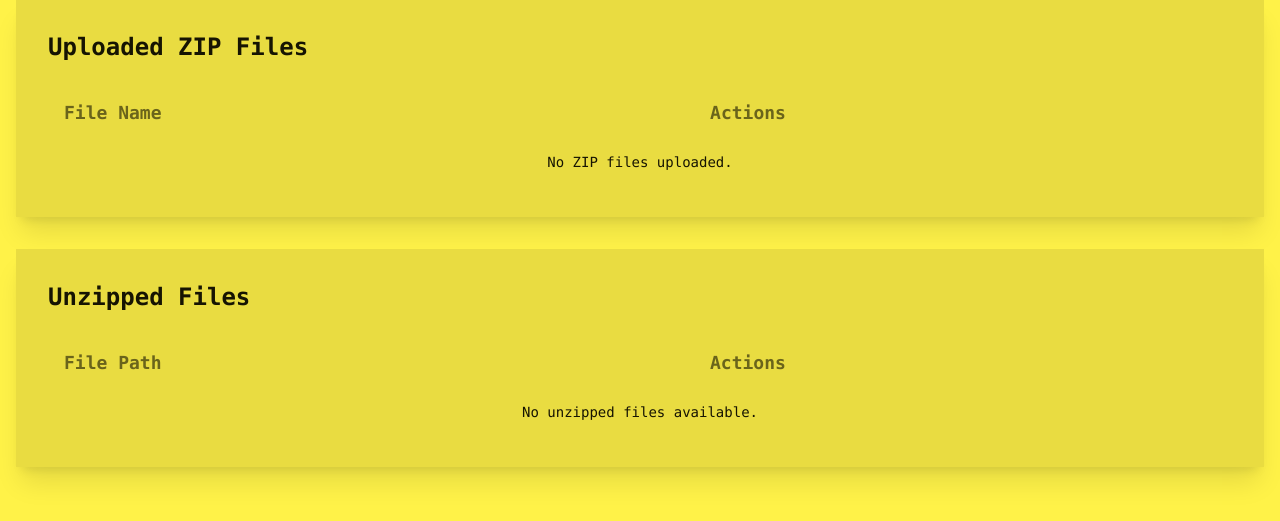
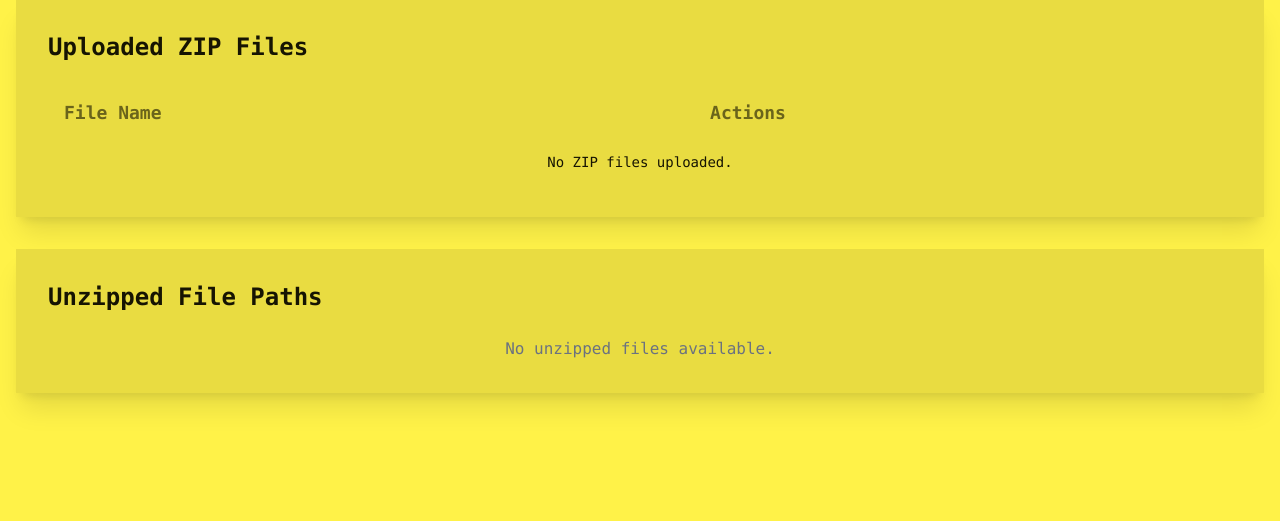
Before and after one commit to 0xHamy/0xhamy-cybersci-2025, a Flask app: page /uploads in a window 1280 px wide. Shown: the part 201-722 px from the top of the page. Run offline with Flask 3, Linux system fonts and the light colour scheme; some libraries are stand-ins or nearby versions.

Commit message:
uploads working

```diff
--- a/webapp/app.py
+++ b/webapp/app.py
@@ -4,7 +4,6 @@ import zipfile
 import shutil
 from builder import build_executable
 import re
-
 
 app = Flask(__name__)
 app.secret_key = "supersecretkey"
@@ -33,9 +32,7 @@ def uploads():
         for file in files:
             rel_path = os.path.relpath(os.path.join(root, file), UNZIPPED_FOLDER)
             unzipped_files.append(rel_path)
-
     return render_template("uploads.html", zip_files=zip_files, unzipped_files=unzipped_files)
-
 
 @app.route("/file_upload", methods=["POST"])
 def file_upload():
@@ -43,36 +40,30 @@ def file_upload():
         return {"error": "Missing file or computer name"}, 400
 
     file = request.files["file"]
-    computer_name = request.form["computer_name"]
+    computer_name = re.sub(r'[^\w-]', '_', request.form["computer_name"])  # Sanitize computer name
 
     if file.filename == "":
         return {"error": "No file selected"}, 400
 
     if file and file.filename.endswith(".zip"):
-        zip_path = os.path.join(UPLOAD_FOLDER, file.filename)
+        zip_filename = f"{computer_name}.zip"
+        zip_path = os.path.join(UPLOAD_FOLDER, zip_filename)
         file.save(zip_path)
 
-        unzip_path = os.path.join(UNZIPPED_FOLDER, os.path.splitext(file.filename)[0])
+        unzip_path = os.path.join(UNZIPPED_FOLDER, computer_name)
         os.makedirs(unzip_path, exist_ok=True)
         with zipfile.ZipFile(zip_path, "r") as zip_ref:
             zip_ref.extractall(unzip_path)
-
-        for root, _, files in os.walk(unzip_path):
-            for f in files:
-                src = os.path.join(root, f)
-                dst = os.path.join(STATIC_FOLDER, os.path.relpath(src, unzip_path))
-                os.makedirs(os.path.dirname(dst), exist_ok=True)
-                shutil.copy2(src, dst)
 
         return {"status": "success", "computer_name": computer_name}, 200
 
     return {"error": "Invalid file type"}, 400
 
-
 @app.route("/files/<path:filename>")
 def serve_file(filename):
+    if filename.endswith(".zip"):
+        return send_from_directory(UPLOAD_FOLDER, filename)
     return send_from_directory(STATIC_FOLDER, filename)
-
 
 @app.route("/builder", methods=["GET", "POST"])
 def builder():
@@ -109,7 +100,5 @@ def builder():
 
     return render_template("builder.html", exe_files=exe_files)
 
-
-
 if __name__ == "__main__":
     app.run(host="0.0.0.0", port=5000, debug=True)
--- a/webapp/templates/uploads.html
+++ b/webapp/templates/uploads.html
@@ -36,31 +36,16 @@
 
     <div class="card bg-base-200 shadow-xl">
         <div class="card-body">
-            <h2 class="text-2xl font-semibold mb-4">Unzipped Files</h2>
-            <div class="overflow-x-auto">
-                <table class="table w-full table-zebra">
-                    <thead>
-                        <tr>
-                            <th class="text-lg">File Path</th>
-                            <th class="text-lg">Actions</th>
-                        </tr>
-                    </thead>
-                    <tbody>
-                        {% for file in unzipped_files %}
-                        <tr>
-                            <td>{{ file }}</td>
-                            <td>
-                                <a href="{{ url_for('serve_file', filename=file) }}" class="btn btn-primary btn-sm hover:btn-accent transition-colors">Open</a>
-                            </td>
-                        </tr>
-                        {% else %}
-                        <tr>
-                            <td colspan="2" class="text-center">No unzipped files available.</td>
-                        </tr>
-                        {% endfor %}
-                    </tbody>
-                </table>
-            </div>
+            <h2 class="text-2xl font-semibold mb-4">Unzipped File Paths</h2>
+            {% if unzipped_files %}
+                <ul class="list-disc pl-5">
+                    {% for file in unzipped_files %}
+                        <li>{{ file }}</li>
+                    {% endfor %}
+                </ul>
+            {% else %}
+                <p class="text-center text-gray-500">No unzipped files available.</p>
+            {% endif %}
         </div>
     </div>
 </div>
```
